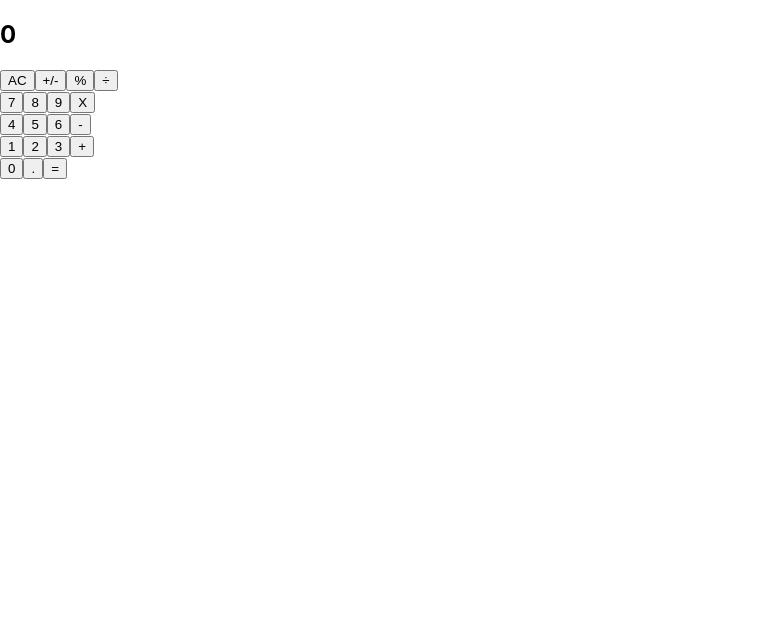
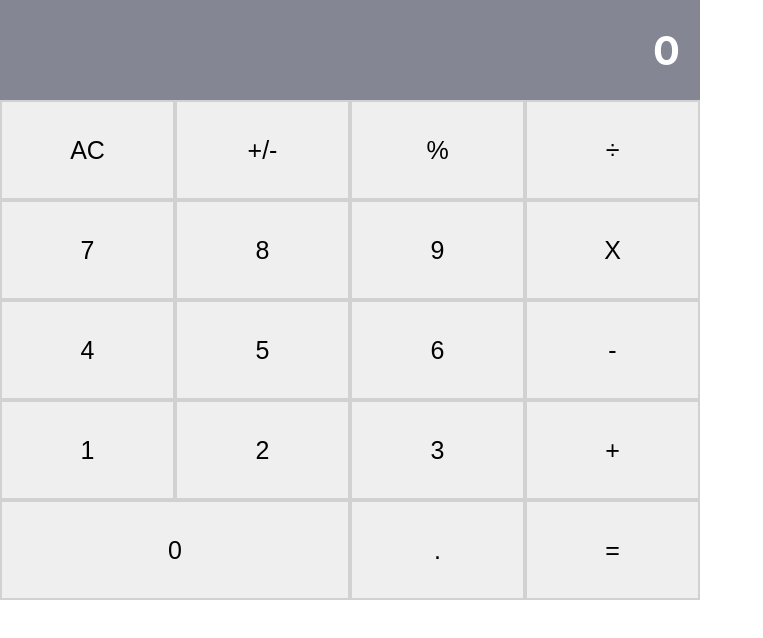
Before and after one commit to vmwhoami/react-calculator, a React (Create React App) app: page / in a window 1280 px wide. Shown: the top 638 px of the page, without its empty margins (0-763 px from the left). Built offline with nearby package versions, Linux system fonts and the light colour scheme.

Commit message:
add styling for the buttons and and display

```diff
--- a/src/components/App.js
+++ b/src/components/App.js
@@ -29,10 +29,10 @@ class App extends React.Component {
   render() {
     const { total, next, operation } = this.state;
     return (
-      <>
+      <div className="calculator">
         <Display result={total} next={next} operation={operation} />
         <ButtonPanel clickHandler={this.handleClick} />
-      </>
+      </div>
     );
   }
 }
--- a/src/components/Button.js
+++ b/src/components/Button.js
@@ -6,7 +6,7 @@ const Button = props => {
   const handleClick = buttonName => clickHandler(buttonName);
   return (
     <>
-      <button type="button" onClick={() => handleClick(name)}>{name}</button>
+      <button type="button" className="button" onClick={() => handleClick(name)}>{name}</button>
     </>
   );
 };
--- a/src/components/Display.js
+++ b/src/components/Display.js
@@ -5,7 +5,7 @@ const Display = props => {
   const { next, result, operation } = props;
   return (
     <>
-      <h2>
+      <h2 className="display">
         {next || operation || result || '0'}
       </h2>
     </>
--- a/src/index.css
+++ b/src/index.css
@@ -1,5 +1,6 @@
 body {
   margin: 0;
+  padding: 0;
   font-family:
     -apple-system,
     BlinkMacSystemFont,
@@ -25,3 +26,51 @@ code {
     'Courier New',
     monospace;
 }
+
+.calculator{
+  width:  700px;
+  background-color: #D1D1D1;
+}
+
+.display{
+  background-color: #858694;
+  height: 100px;
+  font-weight: bold;
+  color: white;
+  font-size: 40px;
+  margin: 0;
+  display: flex;
+  align-items: center;
+  justify-content: flex-end;
+  padding-right: 20px;
+}
+
+.button{
+  height: 100px;
+  width: 25%;
+  border: 2px solid #D1D1D1;
+  color: black;
+  font-size: 25px;
+}
+
+.group5 {
+ display: flex;
+}
+
+.group5 button:first-of-type{
+ flex:1;
+}
+.main-operations{
+  background-color: #F5913E;
+}
+
+.main-buttons{
+  background-color: #E0E0E0;
+}
+
+
+
+.btn-container{
+  display: flex;
+  flex-wrap: wrap;
+}
```
